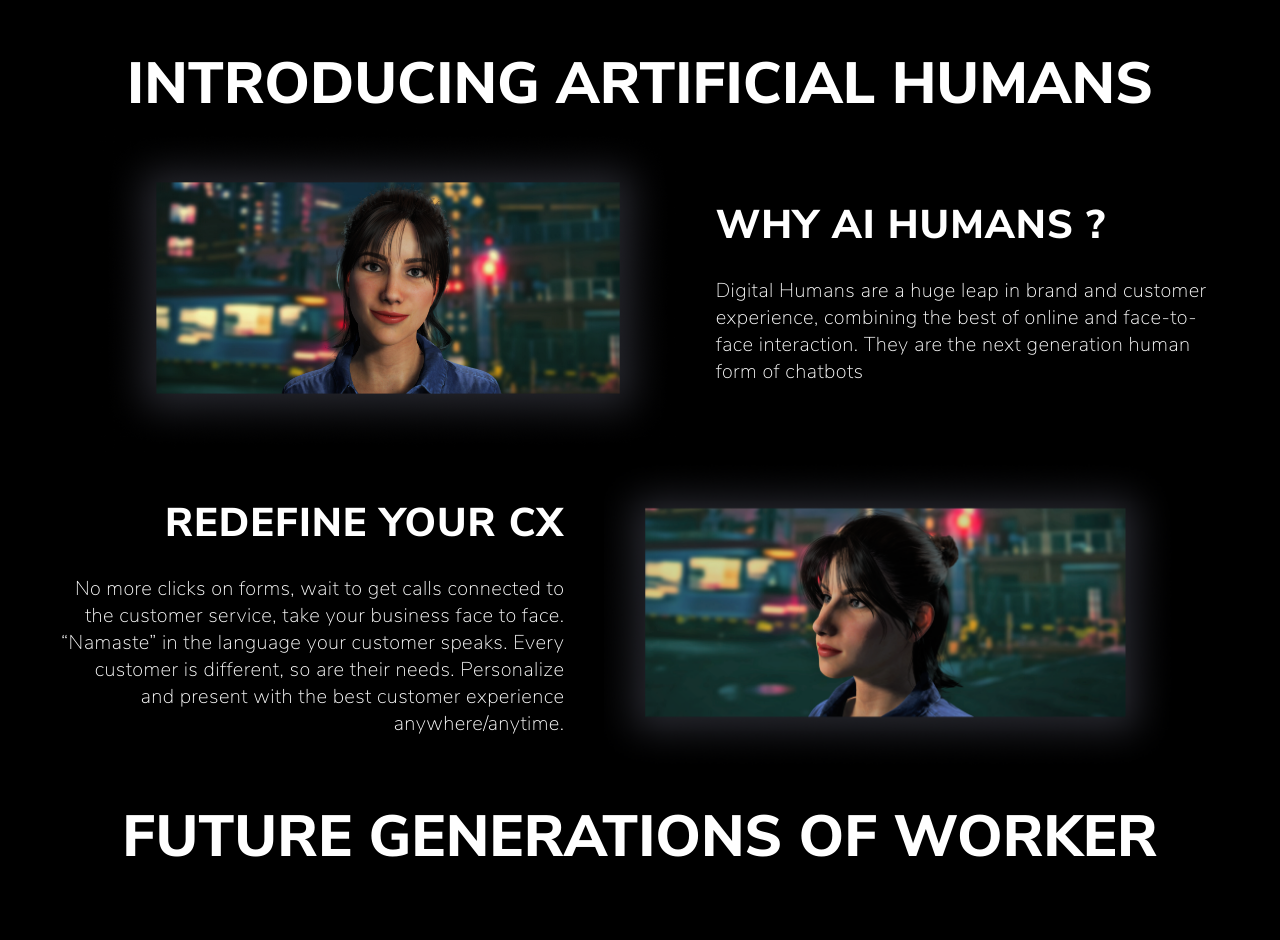
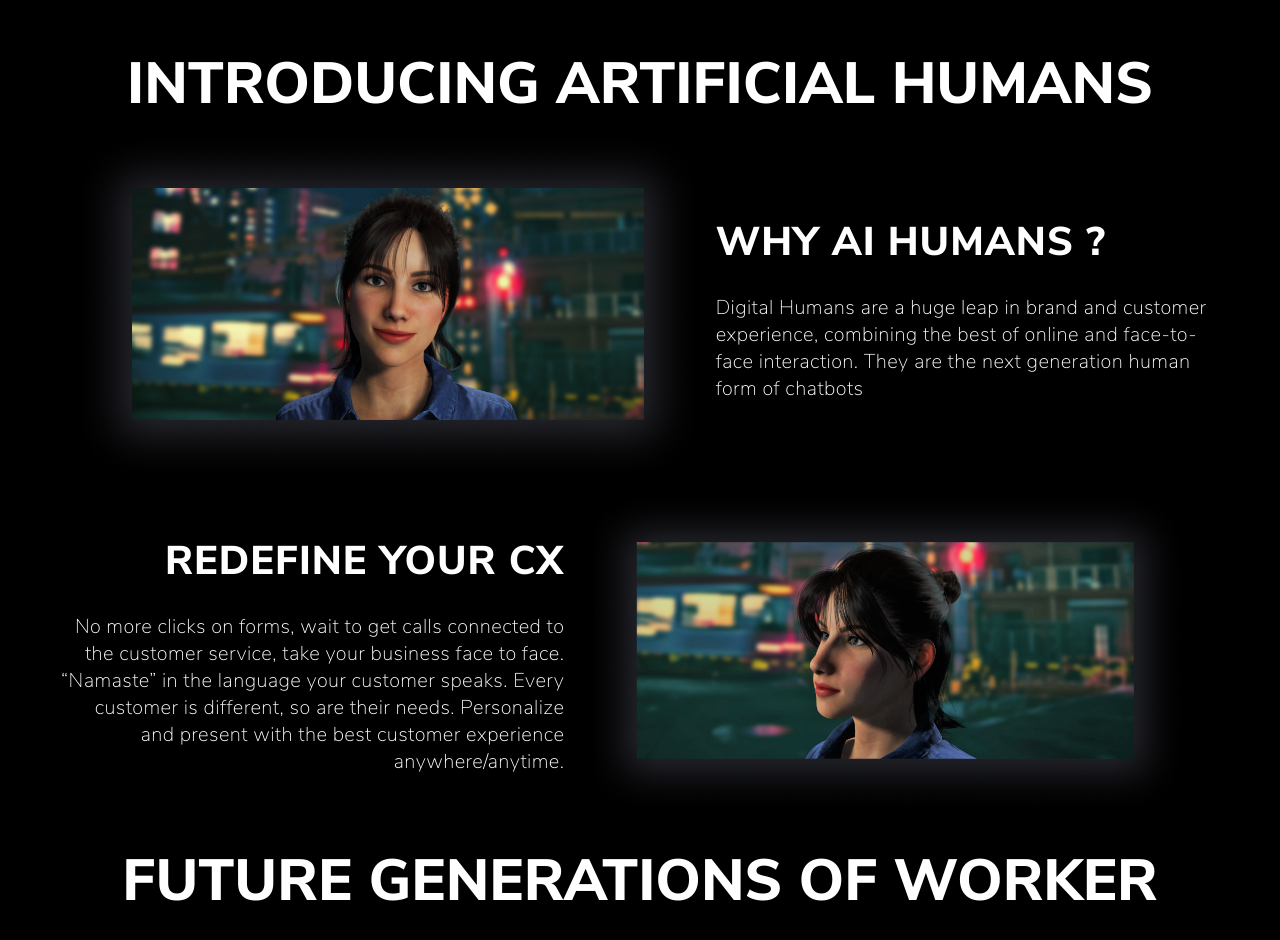
Before and after one commit to shreyanshmalvya/thrifty-ai, a React (Create React App) app: page / in a window 1280 px wide. Shown: the part 840-1780 px from the top of the page. Built offline with nearby package versions, Linux system fonts and the light colour scheme; grey boxes are pictures that could not be loaded.

Commit message:
Updated thumbnail links

```diff
--- a/src/components/introAI/introAI.css
+++ b/src/components/introAI/introAI.css
@@ -57,7 +57,7 @@
 
 .grid .introAITop .introAITopLeft img {
   width: 100%;
-  padding: 0 40px;
+  padding: 0 10px;
 }
 
 .grid .introAITop .introAITopRight {
@@ -155,7 +155,7 @@
 
 .grid .introAIBottom .introAIBottomRight img {
   width: 100%;
-  padding: 0 40px;
+  padding: 0 30px;
 }
 
 @media (max-width: 992px) {
--- a/src/components/introAI/introAI.scss
+++ b/src/components/introAI/introAI.scss
@@ -40,7 +40,7 @@
             flex: 1.3;
             img {
                 width: 100%;
-                padding: 0 40px;
+                padding: 0 10px;
             }
         }
         .introAITopRight {
@@ -104,7 +104,7 @@
             color: white;
             img {
                 width: 100%;
-                padding: 0 40px;
+                padding: 0 30px;
             }
         }
     }
--- a/src/components/mediaToggle/MediaToggle.jsx
+++ b/src/components/mediaToggle/MediaToggle.jsx
@@ -20,7 +20,7 @@ import OutsideClickHandler from 'react-outside-click-wrapper';
 
 
 const MediaToggle = () => {
-    const embedIDs = ['_j3FQf5yqu8', 'citoCiZUHg0', 'i9OmCpNZghA', '98wixmq96dk'];
+    const embedIDs = ['AR7etZmfHwM', 'etmwkZ2RpHk', 'i9OmCpNZghA', '98wixmq96dk'];
     const imgArray = [thumbnail, cover1, cover2, cover3]
     const eventArray = [IAS, enigmach, enigmach2, enigmach3, us]
     const eventArrayAI = [explore, feelthevibe, justLikeUs, lowangle, selfaware]
--- a/src/components/navbar/navbar.css
+++ b/src/components/navbar/navbar.css
@@ -276,6 +276,9 @@
 }
 
 @media (max-width: 992px) {
+  .navbar {
+    margin-top: 0;
+  }
   .navabarLogo {
     margin-left: 75px !important;
   }
--- a/src/components/navbar/navbar.scss
+++ b/src/components/navbar/navbar.scss
@@ -239,6 +239,9 @@
 }
 
 @media (max-width: 992px) {
+    .navbar {
+        margin-top: 0;
+    }
     .navabarLogo {
         margin-left: 75px !important;
     }
```
Also changed, not shown: src/assets/cap1.png, 1 other file (tests, documents, lock files or other folders).
